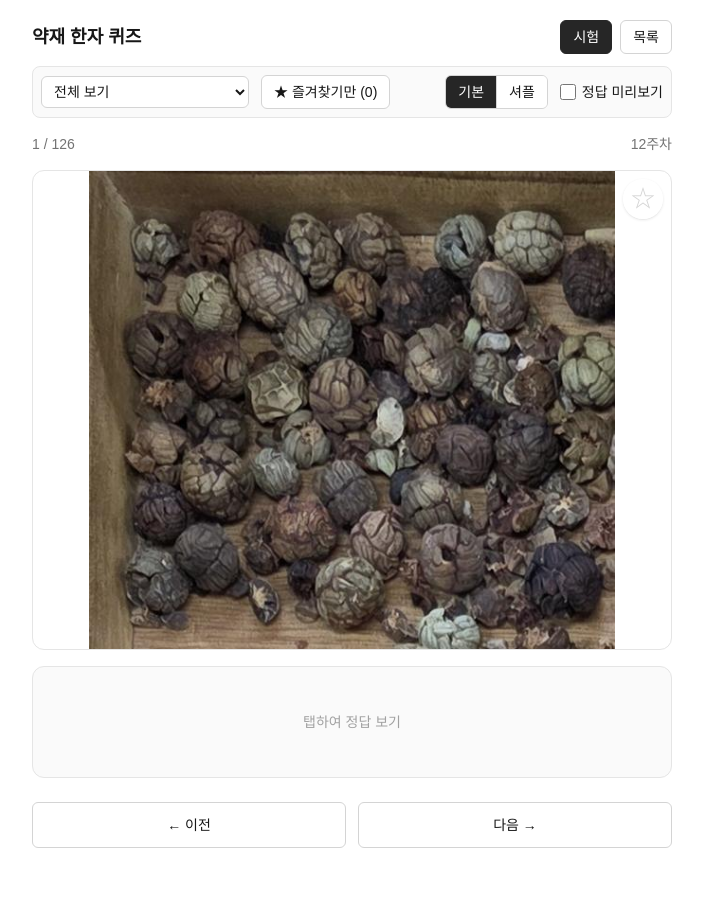
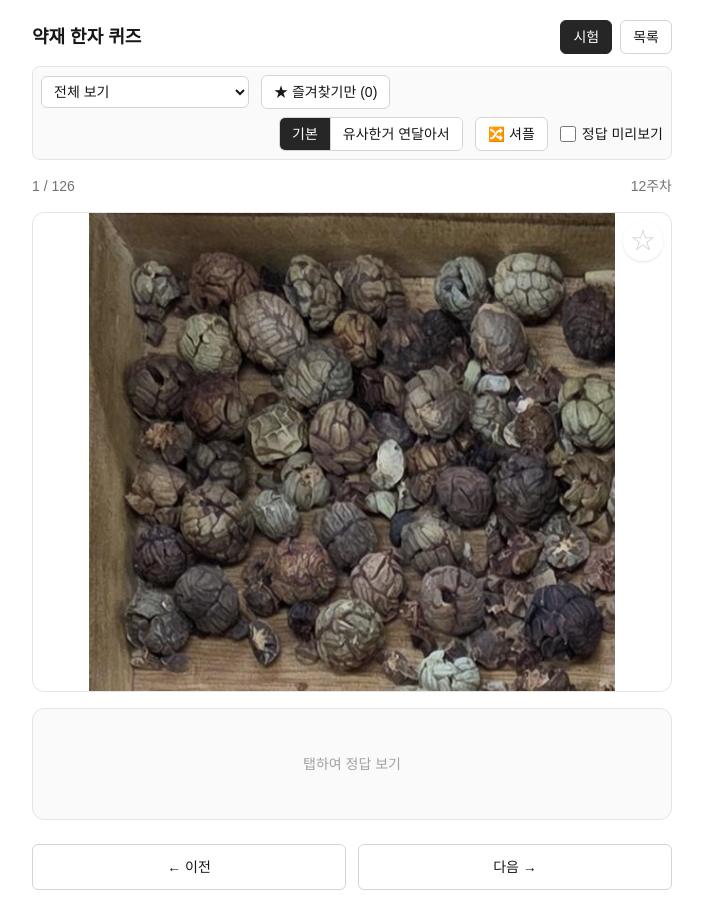
Before and after one commit to 21hak/bonchoyakje, a Next.js app: page / in a window 1280 px wide. Shown: the whole page, without its empty margins (288-991 px from the left). Before the commit the page ends 868 px from the top, so only its background shows below. Built offline with nearby package versions, Linux system fonts and the light colour scheme.

Commit message:
feat: 유사한거 연달아서 보는 모드 추가

```diff
--- a/app/categories.ts
+++ b/app/categories.ts
@@ -36,24 +36,32 @@ export function categoryIds(key: string): Set<number> {
   return ids;
 }
 
-// ── 닮은꼴 연습 세트 ───────────────────────────────────────────────
-// 사진을 보고 헷갈리기 쉬운(비슷하게 생긴) 약재끼리 묶은 세트.
-// herbs.ts 의 실제 사진을 콘택트시트로 보고 군집함. 모든 약재가 포함되지는 않음.
-export type LookalikeSet = { key: string; label: string; ids: number[] };
+// ── 닮은꼴 세트 (외형 기준 20그룹) ─────────────────────────────────
+// 출처: public/herb_visual_grouping.pdf — 126종을 생긴 모양으로 묶은 공식 분류집.
+// 20개 그룹이 전체 126종을 빠짐없이 1회씩 분할하며, 각 그룹마다 구별 포인트(tip) 수록.
+export type LookalikeSet = { key: string; label: string; ids: number[]; tip?: string };
 
 export const LOOKALIKE_SETS: LookalikeSet[] = [
-  { key: "set:corm", label: "흰 덩이뿌리 (반하·천남성·백부자)", ids: [112, 113, 114] },
-  { key: "set:mineral", label: "광물·수지 사발류 (주사·자석·용골 등)", ids: [13, 104, 115, 116, 117, 118] },
-  { key: "set:resin", label: "수지 알갱이 (유향·몰약)", ids: [86, 87] },
-  { key: "set:rhizome", label: "노란 근경 절편 (강황·울금·아출 등)", ids: [85, 88, 89, 90, 91, 92] },
-  { key: "set:peel", label: "귤껍질 (진피·청피)", ids: [38, 39] },
-  { key: "set:citrus", label: "탱자 절편 (지실·지각)", ids: [40, 41] },
-  { key: "set:thistle", label: "엉겅퀴 (대계·소계)", ids: [74, 75] },
-  { key: "set:sprout", label: "낟알·싹 (맥아·곡아)", ids: [58, 59] },
-  { key: "set:smallseed", label: "작은 씨앗류 (차전자·오수유·내복자 등)", ids: [11, 18, 21, 30, 33, 60, 109] },
-  { key: "set:spice", label: "매운 향신 열매 (촉초·필발·정향·호초)", ids: [31, 32, 34, 37] },
-  { key: "set:nut", label: "둥근 씨앗·견과 (초두구·초과·여지핵 등)", ids: [1, 2, 47, 65, 67] },
-  { key: "set:green", label: "녹색 잎·전초 (패란·익모초·측백엽 등)", ids: [3, 19, 20, 23, 25, 70, 78, 84, 95, 102] },
+  { key: "set:powder", label: "가루·분말류", ids: [13, 117, 82, 15], tip: "활석·용골=흰색, 포황=노란색, 해금사=갈색 미세분말" },
+  { key: "set:mineral", label: "광물·수지 덩어리", ids: [115, 116, 118, 104, 107], tip: "주사=적색, 자석=흑색, 호박=황갈 반투명, 자연동=금속광 황철석, 건칠=흑색 옻 덩어리" },
+  { key: "set:resin", label: "수지 (유향·몰약)", ids: [86, 87], tip: "유향=황백~담황·반투명 / 몰약=적갈색·더 어둡고 불투명" },
+  { key: "set:whiteroot", label: "흰색 뿌리·균핵 절편", ids: [4, 5, 6, 17, 71, 92, 85, 44], tip: "복령=전체 백색 / 저령=겉 흑갈·속 백색 / 택사·비해·삼릉=백색 절편 / 천궁=황백 울퉁불퉁" },
+  { key: "set:yellowrhizome", label: "노란색 뿌리줄기 절편 (강황류)", ids: [90, 91, 89, 94, 88], tip: "강황·아출=황색 단면 / 울금=회갈~암갈 / 호장근=선황색 / 현호색=소형 황색 괴경" },
+  { key: "set:brownroot", label: "갈색 뿌리·뿌리줄기 절편", ids: [26, 27, 28, 35, 42, 54, 76, 93, 80], tip: "부자·천오두=흑갈 절편 / 건강·고량강=생강류 / 양제근=고리 단면" },
+  { key: "set:thinroot", label: "가늘고 긴 뿌리류", ids: [99, 83, 48, 121, 79, 55, 69], tip: "천초근=적갈 가는 뿌리 / 백모근=백색 / 원지=비틀린 관상 / 청목향=가는 흑갈 가지" },
+  { key: "set:corm", label: "흰 괴경 (천남성과)", ids: [112, 113, 114], tip: "반하=소형 구형 / 천남성=대형 편평 원형 / 백부자=중간 원추형" },
+  { key: "set:leaf", label: "줄기·잎 절편 (지상부 본초)", ids: [3, 23, 24, 25, 16, 19, 20, 70, 74, 75, 84, 78, 95, 102, 105], tip: "인진호=회백 솜털, 소계=백색 관모, 측백엽=비늘잎 / 익모초·택란·왕불유행=녹색 줄기절편이라 특히 혼동" },
+  { key: "set:wood", label: "목재·줄기 토막", ids: [45, 50, 106, 14, 12], tip: "침향=흑갈 무거움 / 단향=담황 / 소목=적색 / 통초·목통=흰 심 있는 줄기" },
+  { key: "set:vine", label: "목질 덩굴·버섯 절편", ids: [111, 124, 123], tip: "계혈등=붉은 진액 테 / 야교등=목질 덩굴 / 영지=버섯 갓 절편" },
+  { key: "set:bark", label: "나무껍질 (수피)", ids: [29, 63, 72, 8, 122, 53], tip: "육계=계피 직사각 / 고련피=황색 층 / 종려피=흑갈 섬유 / 동과피=청회색 / 합환피=말린 띠 / 대복피=섬유질 과피" },
+  { key: "set:citrus", label: "감귤류 과실·과피", ids: [40, 41, 46, 38, 39, 56], tip: "지실=작음(미성숙)·지각=큼(성숙) / 진피=주황·청피=녹색 / 산사=붉은 고리 / 천련자=황갈 단면" },
+  { key: "set:bigseed", label: "큰 씨앗·종인(種仁)", ids: [1, 47, 62, 67, 65, 64, 96, 119, 120], tip: "여지핵=흑갈 윤기 / 빈랑자=대리석 무늬 단면 / 도인=납작 행인형 / 산조인=적갈 납작 / 백자인=담황백 / 사군자=흑색 능선" },
+  { key: "set:smallseed", label: "작은 씨앗 무더기", ids: [11, 109, 66, 18, 21, 60, 30, 37, 33, 31, 9, 7, 36], tip: "차전자·충위자=흑색 미세 / 호초·필징가=구형 / 오수유·내복자=밀집 / 적소두=적색 콩 / 의이인=백색 / 소회향=긴 줄무늬" },
+  { key: "set:grain", label: "곡물·발아 (맥아·곡아)", ids: [58, 59], tip: "맥아(보리)=길쭉·까끄라기 / 곡아(벼·조)=더 작고 통통" },
+  { key: "set:flower", label: "꽃·꽃봉오리", ids: [52, 77, 103, 97, 34], tip: "매괴화=장미 봉오리 / 괴화=콩과 봉오리 / 능소화=나팔꽃 / 홍화=홍적색 실 / 정향=못 모양 봉오리" },
+  { key: "set:fiber", label: "섬유·실 모양", ids: [10, 22], tip: "옥촉서예=옥수수 수염(갈색) / 등심초=골풀 속심(백색)" },
+  { key: "set:animal", label: "동물성 약재", ids: [100, 101, 98, 61, 125], tip: "자충=납작 곤충 / 수질=거머리 흑색 띠 / 오령지=배설물 덩이 / 계내금=닭 모래주머니 막 / 영양각=뿔" },
+  { key: "set:unique", label: "독특한 단독 형태", ids: [2, 43, 32, 51, 49, 73, 108, 110, 57, 68, 81, 126], tip: "초과=흑갈 큰 껍질 / 향부자=흑갈 방추 / 필발=막대 화수 / 시체=감 꼭지 / 해백=비늘줄기 / 우절=연뿌리 구멍 / 조각자=가시 / 권백=말린 부처손 / 신곡=발효 덩어리 / 무이=압착 떡 / 삼칠=울퉁불퉁 뿌리 / 천마=쪼글한 덩이줄기" },
 ];
 
 const SET_BY_KEY = new Map(LOOKALIKE_SETS.map((s) => [s.key, s]));
@@ -72,7 +80,15 @@ export function groupShortLabel(key: string): string {
   return label.split(" (")[0];
 }
 
+// 닮은꼴 세트의 구별 포인트(tip). 분류이거나 없으면 undefined.
+export function groupTip(key: string): string | undefined {
+  return SET_BY_KEY.get(key)?.tip;
+}
+
 // 유효한 그룹 key 인지 (localStorage 검증용).
 export function isGroupKey(key: string): boolean {
   return BY_KEY.has(key) || SET_BY_KEY.has(key);
 }
+
+// 외형 그룹 순서대로 나열한 전체 herb id (묶어 보기 정렬용). 1..126 전체를 1회씩 포함.
+export const GROUPED_ORDER: number[] = LOOKALIKE_SETS.flatMap((s) => s.ids);
--- a/app/page.tsx
+++ b/app/page.tsx
@@ -5,8 +5,10 @@ import { HERBS } from "./herbs";
 import {
   CATEGORIES,
   LOOKALIKE_SETS,
+  GROUPED_ORDER,
   groupIds,
   groupShortLabel,
+  groupTip,
   isGroupKey,
 } from "./categories";
 import Exam from "./Exam";
@@ -20,8 +22,11 @@ function mod(n: number, m: number) {
 
 const HERB_IDS = new Set(HERBS.map((h) => h.id));
 
+type OrderMode = "default" | "group";
+
 type SavedState = {
   order: number[];
+  orderMode: OrderMode;
   shuffled: boolean;
   showAnswer: boolean;
   pos: number;
@@ -34,6 +39,18 @@ function defaultOrder(): number[] {
   return HERBS.map((_, i) => i);
 }
 
+// 외형 그룹 순서대로 나열한 HERBS 인덱스 배열 (묶어 보기). id→index 변환.
+function groupedOrder(): number[] {
+  const idToIndex = new Map(HERBS.map((h, i) => [h.id, i]));
+  const indices = GROUPED_ORDER.map((id) => idToIndex.get(id)).filter(
+    (i): i is number => i !== undefined
+  );
+  // 안전장치: 전체를 1회씩 덮지 못하면 기본 순서로 폴백
+  return indices.length === HERBS.length
+    ? indices
+    : defaultOrder();
+}
+
 // Fisher–Yates 셔플 (원본 불변)
 function shuffle(arr: number[]): number[] {
   const a = arr.slice();
@@ -42,6 +59,17 @@ function shuffle(arr: number[]): number[] {
     [a[i], a[j]] = [a[j], a[i]];
   }
   return a;
+}
+
+// 묶음 셔플: 그룹 순서를 섞고, 각 그룹 내부 멤버도 섞어 이어붙임 (그룹은 붙어 다님).
+function groupedShuffle(): number[] {
+  const idToIndex = new Map(HERBS.map((h, i) => [h.id, i]));
+  const groupOrder = shuffle(LOOKALIKE_SETS.map((_, i) => i));
+  const ids = groupOrder.flatMap((gi) => shuffle(LOOKALIKE_SETS[gi].ids));
+  const indices = ids
+    .map((id) => idToIndex.get(id))
+    .filter((i): i is number => i !== undefined);
+  return indices.length === HERBS.length ? indices : defaultOrder();
 }
 
 function loadState(): SavedState | null {
@@ -61,9 +89,16 @@ function loadState(): SavedState | null {
     const favorites = Array.isArray(s.favorites)
       ? s.favorites.filter((n) => Number.isInteger(n) && HERB_IDS.has(n))
       : [];
+    // orderMode: group 이면 group, 그 외(과거 "shuffle"·"default"·없음)는 default.
+    // shuffled: 명시 boolean 우선, 없으면 과거 orderMode==="shuffle"에서 유도.
+    const rawMode = s.orderMode as string | undefined;
+    const orderMode: OrderMode = rawMode === "group" ? "group" : "default";
+    const shuffled =
+      typeof s.shuffled === "boolean" ? s.shuffled : rawMode === "shuffle";
     return {
       order: s.order,
-      shuffled: Boolean(s.shuffled),
+      orderMode,
+      shuffled,
       showAnswer: Boolean(s.showAnswer),
       pos: Number.isInteger(s.pos) ? (s.pos as number) : 0,
       favorites,
@@ -81,6 +116,7 @@ function loadState(): SavedState | null {
 export default function Page() {
   const [mounted, setMounted] = useState(false);
   const [order, setOrder] = useState<number[]>(defaultOrder);
+  const [orderMode, setOrderMode] = useState<OrderMode>("default");
   const [shuffled, setShuffled] = useState(false);
   const [showAnswer, setShowAnswer] = useState(false);
   const [pos, setPos] = useState(0);
@@ -119,6 +155,7 @@ export default function Page() {
     const s = loadState();
     if (s) {
       setOrder(s.order);
+      setOrderMode(s.orderMode);
       setShuffled(s.shuffled);
       setShowAnswer(s.showAnswer);
       setPos(s.pos);
@@ -135,6 +172,7 @@ export default function Page() {
     if (!mounted) return;
     const s: SavedState = {
       order,
+      orderMode,
       shuffled,
       showAnswer,
       pos,
@@ -147,12 +185,13 @@ export default function Page() {
     } catch {
       // 저장 실패는 무시
     }
-  }, [mounted, order, shuffled, showAnswer, pos, favorites, favoritesOnly, category]);
+  }, [mounted, order, orderMode, shuffled, showAnswer, pos, favorites, favoritesOnly, category]);
 
   // 활성 덱: 분류 + 즐겨찾기만 보기 필터를 합성
   const favSet = useMemo(() => new Set(favorites), [favorites]);
   const catSet = useMemo(() => (category ? groupIds(category) : null), [category]);
   const catShort = useMemo(() => groupShortLabel(category), [category]);
+  const selectedTip = useMemo(() => groupTip(category), [category]);
   const activeOrder = useMemo(
     () =>
       order.filter(
@@ -264,16 +303,29 @@ export default function Page() {
     return () => window.removeEventListener("keydown", onKey);
   }, [examOpen, listOpen, goNext, goPrev, toggleFavorite, herb]);
 
-  const doShuffle = () => {
-    setOrder((o) => shuffle(o));
-    setShuffled(true);
+  // 기본 모드: 원래 순서
+  const doReset = () => {
+    setOrder(defaultOrder());
+    setOrderMode("default");
+    setShuffled(false);
     setPos(0);
     setRevealed(showAnswer);
   };
 
-  const doReset = () => {
-    setOrder(defaultOrder());
+  // 묶음 모드: 외형 그룹 순서로 정렬
+  const doGroup = () => {
+    setOrder(groupedOrder());
+    setOrderMode("group");
     setShuffled(false);
+    setPos(0);
+    setRevealed(showAnswer);
+  };
+
+  // 셔플 버튼: 현재 모드 구조를 유지한 채 순서만 무작위화
+  // 기본 모드=전체 셔플 / 묶음 모드=그룹 순서·그룹 내부 모두 셔플
+  const doShuffle = () => {
+    setOrder(orderMode === "group" ? groupedShuffle() : shuffle(defaultOrder()));
+    setShuffled(true);
     setPos(0);
     setRevealed(showAnswer);
   };
@@ -371,7 +423,7 @@ export default function Page() {
             <optgroup label="닮은꼴 세트">
               {LOOKALIKE_SETS.map((s) => (
                 <option key={s.key} value={s.key}>
-                  {s.label}
+                  {s.label} ({s.ids.length})
                 </option>
               ))}
             </optgroup>
@@ -397,33 +449,45 @@ export default function Page() {
 
           {/* 구분선 + 우측: 보기 컨트롤 (남는 공간 오른쪽 정렬) */}
           <div className="ml-auto flex items-center gap-3">
-            {/* 기본 | 셔플 세그먼트 */}
+            {/* 기본 | 묶음 모드 세그먼트 */}
             <div className="flex overflow-hidden rounded-md border border-neutral-300 dark:border-neutral-700">
+              {(
+                [
+                  { mode: "default", label: "기본", onClick: doReset },
+                  { mode: "group", label: "유사한거 연달아서", onClick: doGroup },
+                ] as const
+              ).map((seg, i) => (
                 <button
+                  key={seg.mode}
                   type="button"
-                onClick={doReset}
-                aria-pressed={!shuffled}
+                  onClick={seg.onClick}
+                  aria-pressed={orderMode === seg.mode}
                   className={`px-3 py-1.5 text-sm font-medium transition-colors ${
-                  !shuffled
+                    i > 0 ? "border-l border-neutral-300 dark:border-neutral-700" : ""
+                  } ${
+                    orderMode === seg.mode
                       ? "bg-neutral-800 text-white dark:bg-neutral-200 dark:text-neutral-900"
                       : "bg-white hover:bg-neutral-100 dark:bg-neutral-900 dark:hover:bg-neutral-800"
                   }`}
                 >
-                기본
+                  {seg.label}
                 </button>
+              ))}
+            </div>
+            {/* 셔플 버튼 (현재 모드 기준) */}
             <button
               type="button"
               onClick={doShuffle}
               aria-pressed={shuffled}
-                className={`border-l border-neutral-300 px-3 py-1.5 text-sm font-medium transition-colors dark:border-neutral-700 ${
+              title={orderMode === "group" ? "그룹 순서·내부 모두 섞기" : "전체 섞기"}
+              className={`rounded-md border px-3 py-1.5 text-sm font-medium transition-colors ${
                 shuffled
-                    ? "bg-neutral-800 text-white dark:bg-neutral-200 dark:text-neutral-900"
-                    : "bg-white hover:bg-neutral-100 dark:bg-neutral-900 dark:hover:bg-neutral-800"
+                  ? "border-neutral-800 bg-neutral-800 text-white dark:border-neutral-200 dark:bg-neutral-200 dark:text-neutral-900"
+                  : "border-neutral-300 bg-white hover:bg-neutral-100 dark:border-neutral-700 dark:bg-neutral-900 dark:hover:bg-neutral-800"
               }`}
             >
-                셔플
+              🔀 셔플
             </button>
-            </div>
             <label className="flex cursor-pointer select-none items-center gap-1.5 text-sm">
               <input
                 type="checkbox"
@@ -447,7 +511,9 @@ export default function Page() {
             <span>
               {herb.week}주차
               {catShort ? ` · ${catShort}` : ""}
-              {favoritesOnly ? " · 즐겨찾기" : shuffled ? " · 섞임" : ""}
+              {favoritesOnly ? " · 즐겨찾기" : ""}
+              {orderMode === "group" ? " · 묶음" : ""}
+              {shuffled ? " · 섞임" : ""}
             </span>
           </div>
 
@@ -526,6 +592,15 @@ export default function Page() {
               <span className="text-sm text-neutral-400">탭하여 정답 보기</span>
             )}
           </button>
+
+          {/* 선택한 닮은꼴 세트의 구별 포인트 */}
+          {selectedTip && (
+            <p className="rounded-lg border border-amber-200 bg-amber-50 px-3 py-2 text-xs leading-relaxed text-amber-900 dark:border-amber-900/40 dark:bg-amber-950/30 dark:text-amber-200">
+              <span className="font-semibold">구별 포인트 · {catShort}</span>
+              <br />
+              {selectedTip}
+            </p>
+          )}
 
           {/* 이전 / 다음 버튼 (순환) */}
           <div className="mt-auto flex items-center justify-between gap-3 pt-2">
@@ -624,7 +699,7 @@ export default function Page() {
                 <optgroup label="닮은꼴 세트">
                   {LOOKALIKE_SETS.map((s) => (
                     <option key={s.key} value={s.key}>
-                      {s.label}
+                      {s.label} ({s.ids.length})
                     </option>
                   ))}
                 </optgroup>
```
Also changed, not shown: 2 other files (tests, documents, lock files or other folders). Lines whose indentation alone changed are shown as unchanged.
